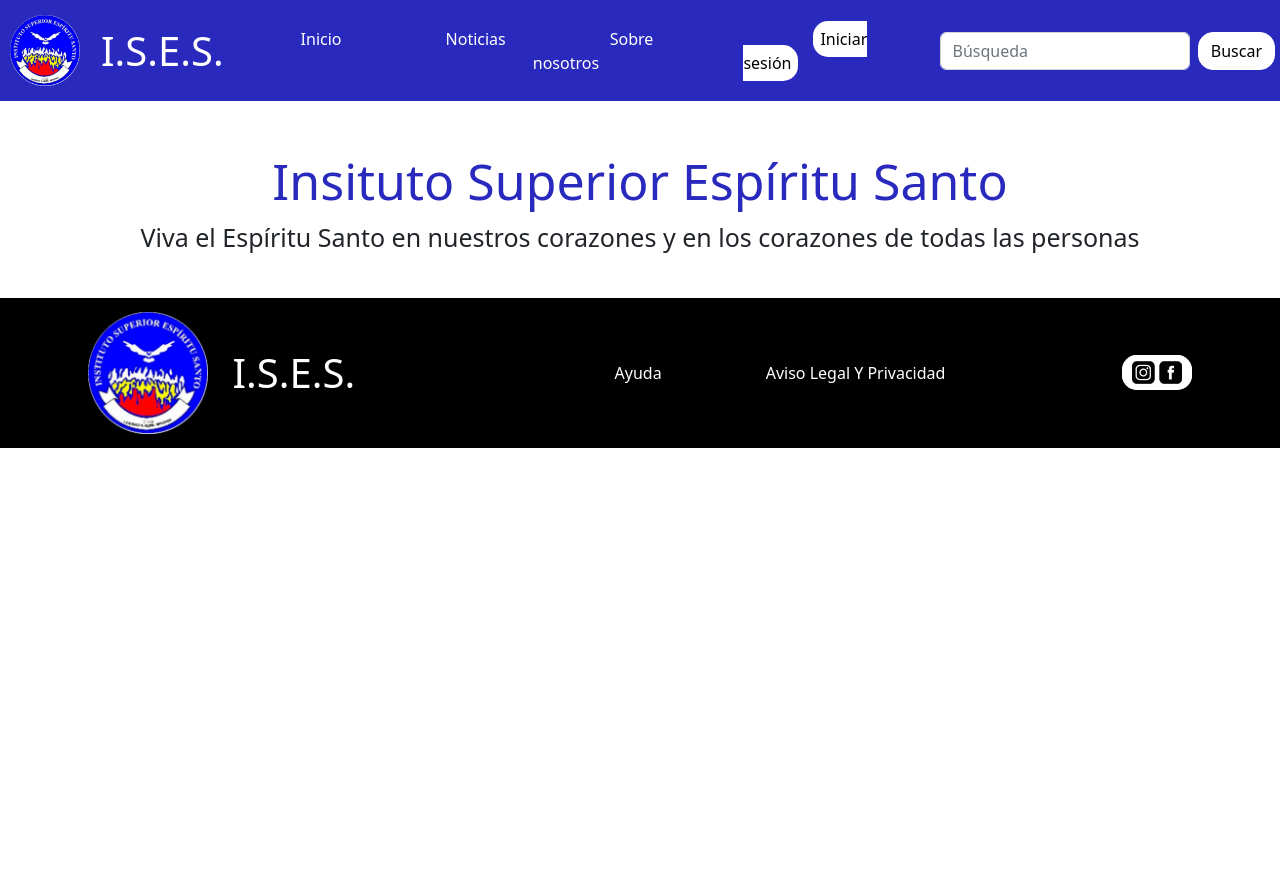
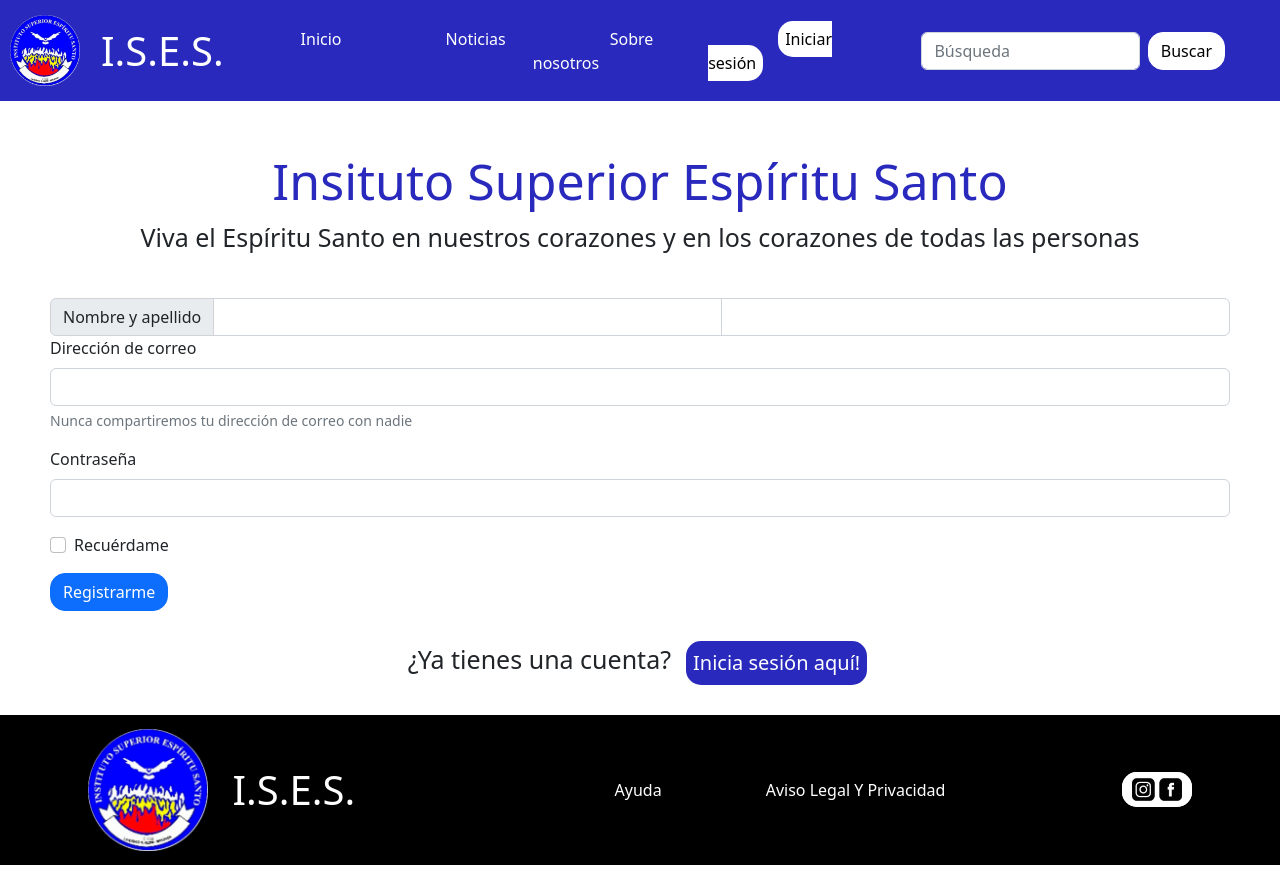
Before and after one commit to LucasArcom/I.S.E.S, a website: page pages/registrarse.html in a window 1280 px wide. Before the commit the page ends 800 px from the top, so only its background shows below. Drawn offline with nearby package versions, Linux system fonts and the light colour scheme.

Commit message:
paginas inciar sesion y registrarse

```diff
--- a/pages/registrarse.html
+++ b/pages/registrarse.html
@@ -8,7 +8,7 @@
     <!-- TÍTULO, KEYWORDS Y DESCRIPTION -->
     <title>I.S.E.S. - Registrarse</title>
     <meta name="keywords" content="ISES, Epíritu Santo, Colegio, Secundaria, Católico">
-    <meta name="description" content="Conocé de donde venimos y a dónde vamos">
+    <meta name="description" content="Registrate para ser parte de la comundiad">
 
     <!-- FAVICON -->
     <link rel="icon" href="../media/images/logo.png">
@@ -41,7 +41,7 @@
                         <a class="navbar-link" href="../pages/sobre-nosotros.html">Sobre nosotros</a>
                     </li>
                     <li class="nav-item">
-                        <a class="log-in-link" href="../pages/sobre-nosotros.html">Iniciar sesión</a>
+                        <a class="log-in-link" href="../pages/iniciar-sesion.html">Iniciar sesión</a>
                     </li>
                 </ul>
                 <form class="d-flex" role="search">
@@ -58,6 +58,32 @@
             <h1>Insituto Superior Espíritu Santo</h1>
             <p>Viva el Espíritu Santo en nuestros corazones y en los corazones de todas las personas</p>
         </div>
+
+        <form>
+            <div class="input-group">
+                <span class="input-group-text">Nombre y apellido</span>
+                <input type="text" aria-label="First name" class="form-control">
+                <input type="text" aria-label="Last name" class="form-control">
+              </div>
+            <div class="mb-3">
+              <label for="exampleInputEmail1" class="form-label">Dirección de correo</label>
+              <input type="email" class="form-control" id="exampleInputEmail1" aria-describedby="emailHelp">
+              <div id="emailHelp" class="form-text">Nunca compartiremos tu dirección de correo con nadie</div>
+            </div>
+            <div class="mb-3">
+              <label for="exampleInputPassword1" class="form-label">Contraseña</label>
+              <input type="password" class="form-control" id="exampleInputPassword1">
+            </div>
+            <div class="mb-3 form-check">
+              <input type="checkbox" class="form-check-input" id="exampleCheck1">
+              <label class="form-check-label" for="exampleCheck1">Recuérdame</label>
+            </div>
+            <button type="submit" class="btn btn-primary">Registrarme</button>
+          </form>
+
+          <div class="other-option-container">
+            <div class="other-option-content"> <h4 class="notes-title other-option-title">¿Ya tienes una cuenta?</h4> <a href="iniciar-sesion.html" class="other-option-link">Inicia sesión aquí!</a> </div>
+          </div>
     </main>
 
     <!-- FOOTER -->
--- /dev/null
+++ b/scss/_form.scss
@@ -0,0 +1,36 @@
+form {
+    margin-left: 50px;
+    margin-right: 50px;
+}
+
+.btn-primary {
+    border-radius: 15px !important;
+}
+
+.other-option-container {
+    display: flex;
+    flex-direction: row;
+    align-items: center;
+    justify-content: center;
+    margin-top: $general-margin;
+}
+
+.other-option-content {
+    display: flex;
+    flex-direction: row;
+    align-items: center;
+    justify-content: center;
+}
+
+.other-option-title {
+    margin-right: 10px;
+    font-size: 25px
+}
+
+// EXTEND
+.other-option-link {
+    @extend .navbar-link;
+    font-size: 20px;
+    color: white;
+    background-color: $main-color;
+    margin: 5px;}
--- a/scss/styles.scss
+++ b/scss/styles.scss
@@ -2,3 +2,4 @@
 @import "navbar";
 @import "main";
 @import "footer";
+@import "form";
```
Also changed, not shown: index.html (+1 -1 lines), pages/iniciar-sesion.html (renamed from pages/iniciar-sesión.html, +25 -4 lines), pages/noticias.html (+1 -1 lines), pages/sobre-nosotros.html (+1 -1 lines), css/styles.css.
